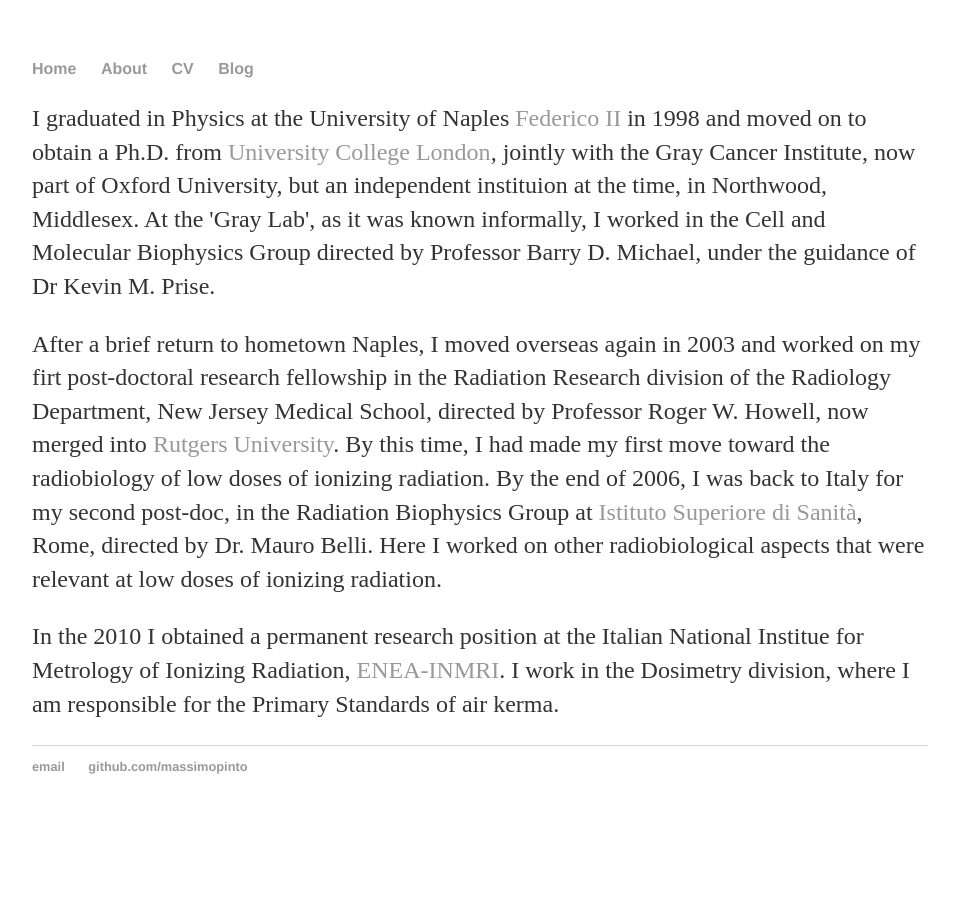
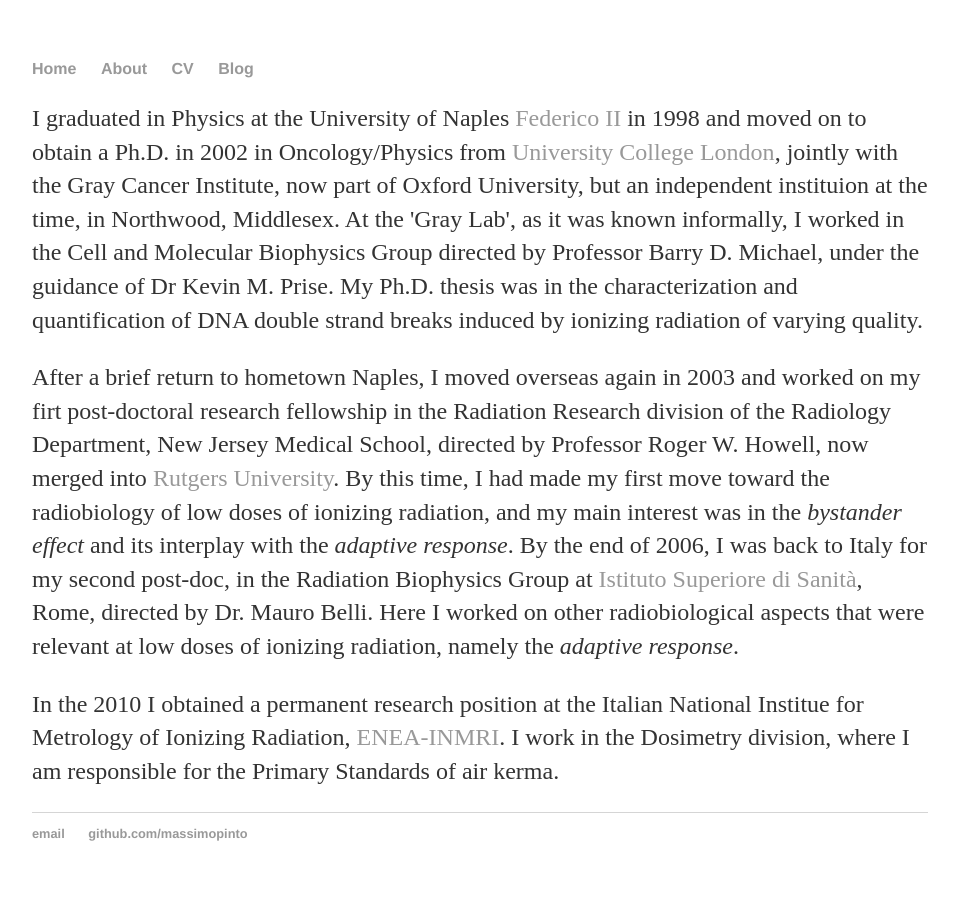
Before and after one commit to massimopinto/massimopinto.github.io, a Jekyll site: the page built from about/index.html, in a window 1280 px wide. Shown: the whole page, without its empty margins (160-1118 px from the left). Built offline with Jekyll 4.4.1, drawn with Linux system fonts in a browser that asks for light colours.

Commit message:
Update index.html
Adjusted some text.

```diff
--- a/about/index.html
+++ b/about/index.html
@@ -4,9 +4,9 @@
 ---
 <div class="blurb">
 <p>
-I graduated in Physics at the University of Naples <a href="http://www.unina.it">Federico II</a> in 1998 and moved on to obtain a Ph.D. from <a href="http://www.ucl.ac.uk">University College London</a>, jointly with the Gray Cancer Institute, now part of Oxford University, but an independent instituion at the time, in Northwood, Middlesex. At the 'Gray Lab', as it was known informally, I worked in the Cell and Molecular Biophysics Group directed by Professor Barry D. Michael, under the guidance of Dr Kevin M. Prise. </p>
+I graduated in Physics at the University of Naples <a href="http://www.unina.it">Federico II</a> in 1998 and moved on to obtain a Ph.D. in 2002 in Oncology/Physics from <a href="http://www.ucl.ac.uk">University College London</a>, jointly with the Gray Cancer Institute, now part of Oxford University, but an independent instituion at the time, in Northwood, Middlesex. At the 'Gray Lab', as it was known informally, I worked in the Cell and Molecular Biophysics Group directed by Professor Barry D. Michael, under the guidance of Dr Kevin M. Prise. My Ph.D. thesis was in the characterization and quantification of DNA double strand breaks induced by ionizing radiation of varying quality. </p>
 <p>
-After a brief return to hometown Naples, I moved overseas again in 2003 and worked on my firt post-doctoral research fellowship in the Radiation Research division of the Radiology Department, New Jersey Medical School, directed by Professor Roger W. Howell, now merged into <a href="http://www.rutgers.edu/">Rutgers University</a>. By this time, I had made my first move toward the radiobiology of low doses of ionizing radiation. By the end of 2006, I was back to Italy for my second post-doc, in the Radiation Biophysics Group at <a href="http://www.iss.it">Istituto Superiore di Sanità</a>, Rome, directed by Dr. Mauro Belli. Here I worked on other radiobiological aspects that were relevant at low doses of ionizing radiation.</p>
+After a brief return to hometown Naples, I moved overseas again in 2003 and worked on my firt post-doctoral research fellowship in the Radiation Research division of the Radiology Department, New Jersey Medical School, directed by Professor Roger W. Howell, now merged into <a href="http://www.rutgers.edu/">Rutgers University</a>. By this time, I had made my first move toward the radiobiology of low doses of ionizing radiation, and my main interest was in the <em>bystander effect</em> and its interplay with the <em>adaptive response</em>. By the end of 2006, I was back to Italy for my second post-doc, in the Radiation Biophysics Group at <a href="http://www.iss.it">Istituto Superiore di Sanità</a>, Rome, directed by Dr. Mauro Belli. Here I worked on other radiobiological aspects that were relevant at low doses of ionizing radiation, namely the <em>adaptive response</em>.</p>
 <p>
 In the 2010 I obtained a permanent research position at the Italian National Institue for Metrology of Ionizing Radiation, <a href="http://www.inmri.enea.it">ENEA-INMRI</a>. I work in the Dosimetry division, where I am responsible for the Primary Standards of air kerma.  </p>
 </div><!-- /.blurb -->
```
